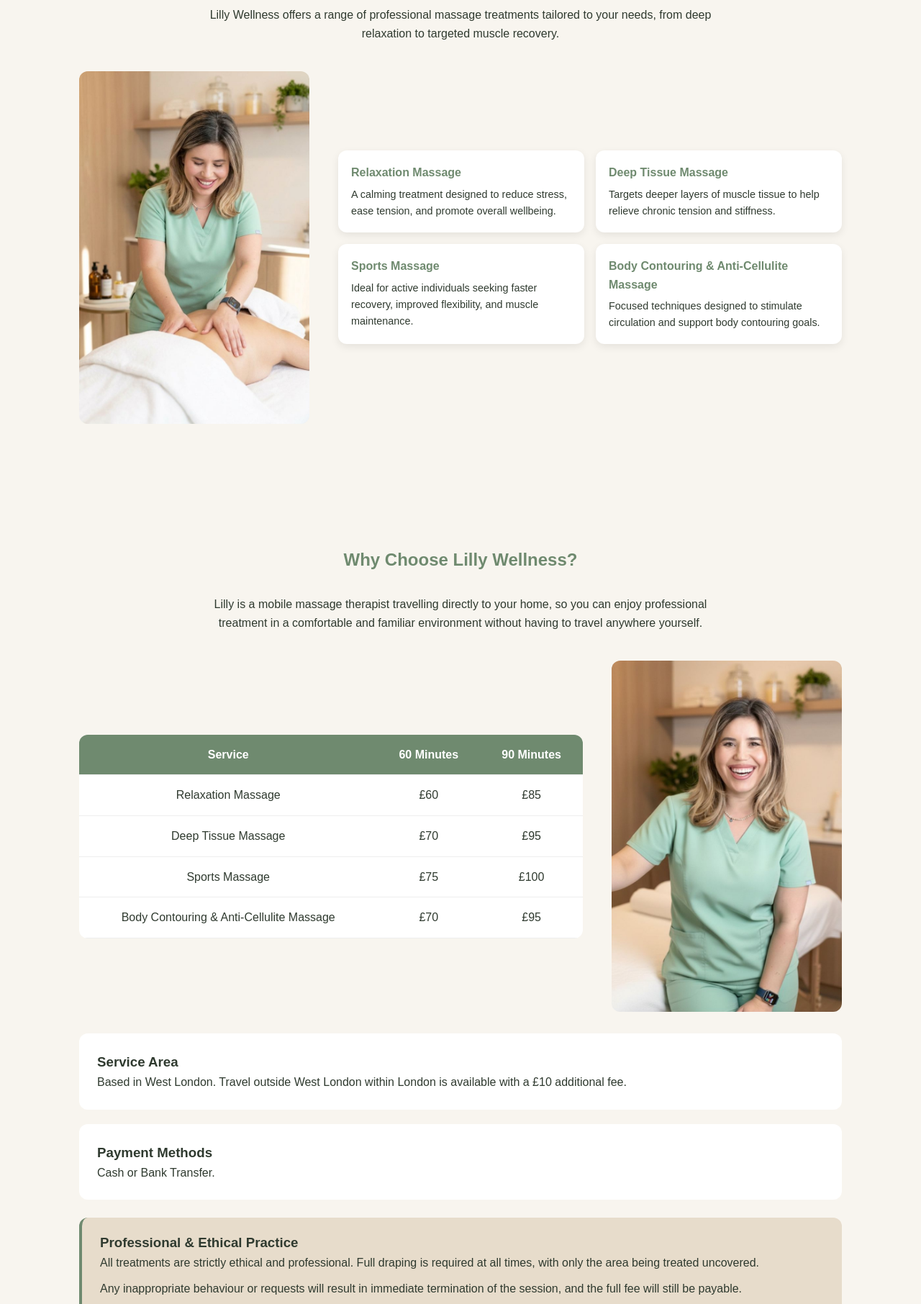
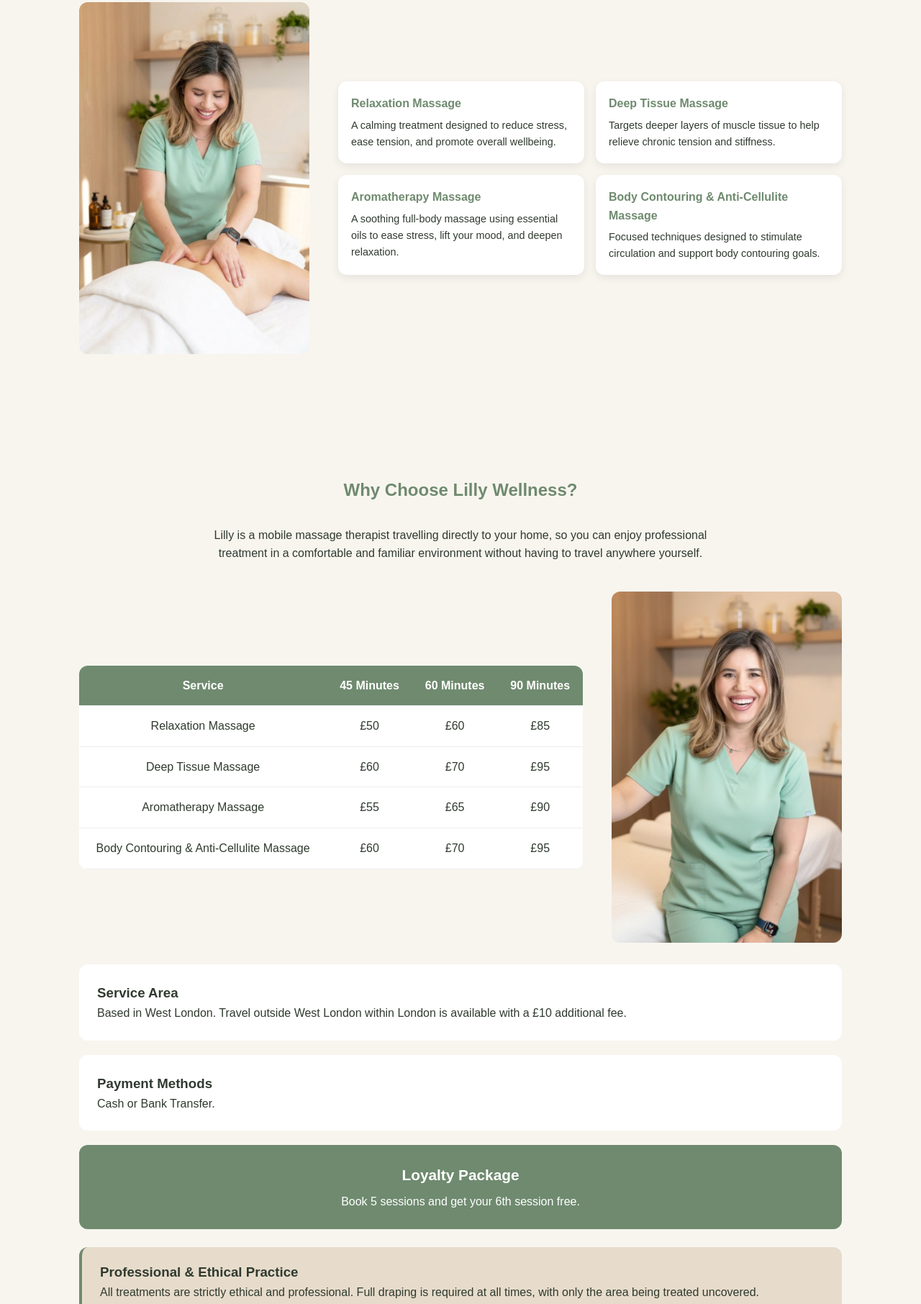
Before and after one commit to Lillywellness/Lillywellness, a plain HTML site: page index.html in a window 1280 px wide. Shown: the part 562-2374 px from the top of the page at 72% size. Drawn offline with Linux system fonts and the light colour scheme.

Commit message:
Update index25.html

```diff
--- a/index.html
+++ b/index.html
@@ -30,7 +30,13 @@
         background-position: center;
         color: white;
         text-align: center;
-        padding: 100px 20px;
+        padding: 60px 20px 100px;
+    }
+    .logo {
+        max-width: 280px;
+        width: 100%;
+        height: auto;
+        margin-bottom: 10px;
     }
     header h1 {
         font-size: 3rem;
@@ -168,6 +174,21 @@
         border-radius: 12px;
         margin-top: 20px;
     }
+    .offer-box {
+        background: var(--green);
+        color: white;
+        padding: 25px;
+        border-radius: 12px;
+        margin-top: 20px;
+        text-align: center;
+    }
+    .offer-box h3 {
+        font-size: 1.3rem;
+        margin-bottom: 8px;
+    }
+    .offer-box p {
+        margin: 0;
+    }
     footer {
         background: var(--green);
         color: white;
@@ -187,10 +208,10 @@
 </head>
 <body>
 <header>
-    <h1>Lilly Wellness</h1>
+    <img src="lilly-wellness-logo.png" alt="Lilly Wellness logo" class="logo">
     <p>
         Professional mobile massage services in West London.
-        Relax, recover, and restore your wellbeing from the comfort and safety of your own home.
+        Relax, recover, and restore your wellbeing from the comfort of your own home.
     </p>
     <a class="btn"
        href="https://wa.me/447932060788?text=Hi%20Lilly,%20I'd%20like%20to%20enquire%20about%20a%20massage%20appointment."
@@ -203,7 +224,8 @@
     <div class="intro-text">
         <p>
             Lilly Wellness offers a range of professional massage treatments tailored to
-            your needs, from deep relaxation to targeted muscle recovery.
+            your needs, from deep relaxation to targeted muscle recovery — all delivered
+            in the comfort and privacy of your own home.
         </p>
     </div>
     <div class="split-row">
@@ -221,8 +243,8 @@
                     <p>Targets deeper layers of muscle tissue to help relieve chronic tension and stiffness.</p>
                 </div>
                 <div class="card">
-                    <h3>Sports Massage</h3>
-                    <p>Ideal for active individuals seeking faster recovery, improved flexibility, and muscle maintenance.</p>
+                    <h3>Aromatherapy Massage</h3>
+                    <p>A soothing full-body massage using essential oils to ease stress, lift your mood, and deepen relaxation.</p>
                 </div>
                 <div class="card">
                     <h3>Body Contouring & Anti-Cellulite Massage</h3>
@@ -246,26 +268,31 @@
             <table>
                 <tr>
                     <th>Service</th>
+                    <th>45 Minutes</th>
                     <th>60 Minutes</th>
                     <th>90 Minutes</th>
                 </tr>
                 <tr>
                     <td>Relaxation Massage</td>
+                    <td>£50</td>
                     <td>£60</td>
                     <td>£85</td>
                 </tr>
                 <tr>
                     <td>Deep Tissue Massage</td>
+                    <td>£60</td>
                     <td>£70</td>
                     <td>£95</td>
                 </tr>
                 <tr>
-                    <td>Sports Massage</td>
-                    <td>£75</td>
-                    <td>£100</td>
+                    <td>Aromatherapy Massage</td>
+                    <td>£55</td>
+                    <td>£65</td>
+                    <td>£90</td>
                 </tr>
                 <tr>
                     <td>Body Contouring & Anti-Cellulite Massage</td>
+                    <td>£60</td>
                     <td>£70</td>
                     <td>£95</td>
                 </tr>
@@ -285,6 +312,10 @@
     <div class="info-box">
         <h3>Payment Methods</h3>
         <p>Cash or Bank Transfer.</p>
+    </div>
+    <div class="offer-box">
+        <h3>Loyalty Package</h3>
+        <p>Book 5 sessions and get your 6th session free.</p>
     </div>
     <div class="notice-box">
         <h3>Professional &amp; Ethical Practice</h3>
```
